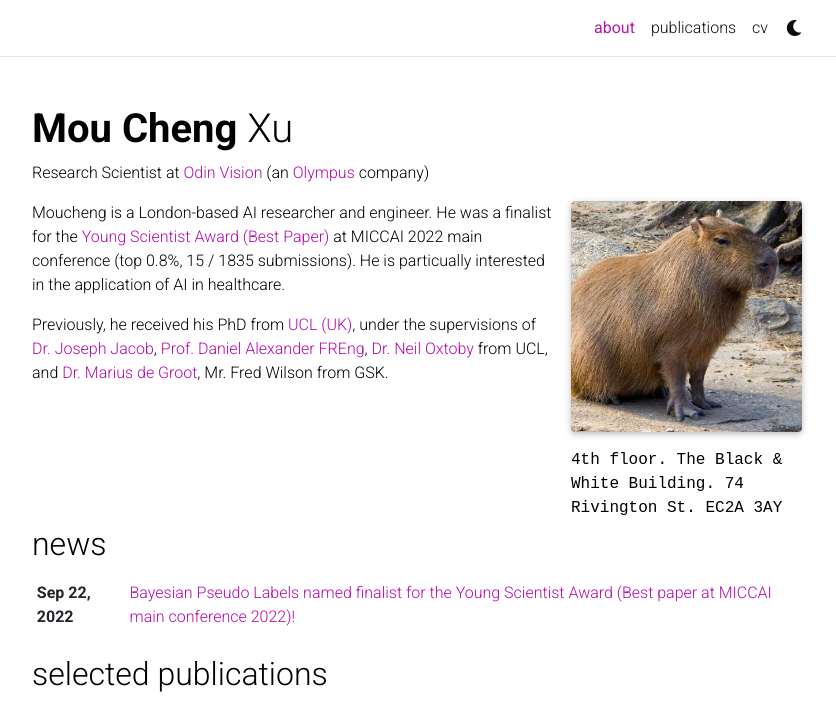
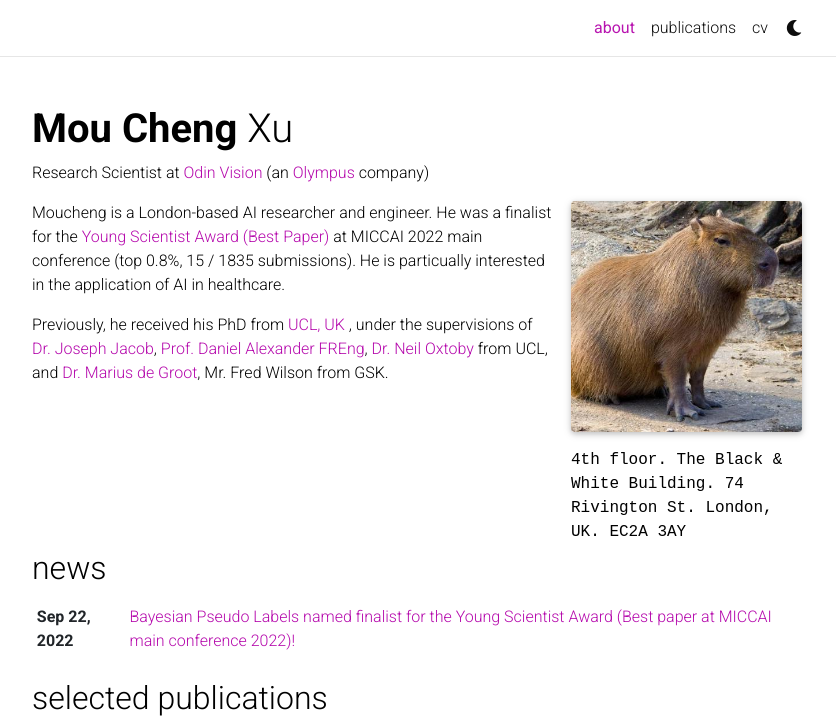
Before and after one commit to moucheng2017/moucheng2017.github.io, a Jekyll site: the page built from _pages/about.md, in a window 1280 px wide and 1015 px high, cut to the strip 0-721 px from the top of the window. Shown: the whole strip, without its empty margins (223-1059 px from the left). Built offline with Jekyll 4.4.1, drawn with Linux system fonts in a browser that asks for light colours; comment, search, counter and statistics services are not loaded; a style sheet for code colours, icons or effects is not loaded.

Commit message:
Update about.md small updates

```diff
--- a/_pages/about.md
+++ b/_pages/about.md
@@ -10,7 +10,7 @@ profile:
   image: prof_pic.jpeg
   image_circular: false # crops the image to make it circular
   address: >
-    <p>4th floor. The Black & White Building. 74 Rivington St. EC2A 3AY </p>
+    <p>4th floor. The Black & White Building. 74 Rivington St. London, UK. EC2A 3AY </p>
 
 news: true  # includes a list of news items
 latest_posts: false  # includes a list of the newest posts
@@ -20,9 +20,9 @@ social: true  # includes social icons at the bottom of the page
 
 <!-- Write your biography here. Tell the world about yourself. Link to your favorite [subreddit](http://reddit.com). You can put a picture in, too. The code is already in, just name your picture `prof_pic.jpg` and put it in the `img/` folder. -->
 
-Moucheng is a London-based AI researcher and engineer. He was a finalist for the <a href='https://moucheng2017.github.io/news/ysa/'>Young Scientist Award (Best Paper)</a> at MICCAI 2022 main conference (top 0.8%, 15 / 1835 submissions). He is particually interested in the application of AI in healthcare.
+Moucheng is a London-based AI researcher and engineer. He was a finalist for the <a href='https://moucheng2017.github.io/news/ysa/'> Young Scientist Award (Best Paper)</a> at MICCAI 2022 main conference (top 0.8%, 15 / 1835 submissions). He is particually interested in the application of AI in healthcare.
 
-Previously, he received his PhD from <a href='https://www.ucl.ac.uk/medical-image-computing/centre-medical-image-computing-cmic'>UCL (UK)</a>, under the supervisions of <a href='https://scholar.google.com/citations?user=XCcV5ocAAAAJ&hl=en'>Dr. Joseph Jacob</a>, <a href='https://scholar.google.com/citations?user=mH-ZOQEAAAAJ&hl=en'>Prof. Daniel Alexander FREng</a>, <a href='https://scholar.google.com/citations?user=uWfRPHEAAAAJ&hl=en'>Dr. Neil Oxtoby</a> from UCL, and <a href='https://scholar.google.com/citations?user=sZ4UbusAAAAJ&hl=en'>Dr. Marius de Groot</a>, Mr. Fred Wilson from GSK.
+Previously, he received his PhD from <a href='https://www.ucl.ac.uk/medical-image-computing/centre-medical-image-computing-cmic'>UCL, UK </a>, under the supervisions of <a href='https://scholar.google.com/citations?user=XCcV5ocAAAAJ&hl=en'>Dr. Joseph Jacob</a>, <a href='https://scholar.google.com/citations?user=mH-ZOQEAAAAJ&hl=en'>Prof. Daniel Alexander FREng</a>, <a href='https://scholar.google.com/citations?user=uWfRPHEAAAAJ&hl=en'>Dr. Neil Oxtoby</a> from UCL, and <a href='https://scholar.google.com/citations?user=sZ4UbusAAAAJ&hl=en'>Dr. Marius de Groot</a>, Mr. Fred Wilson from GSK.
 
 <!-- Previously, he obtained his MRes degree at Hamlyn Centre for Medical Robotics, Imperial College London, and his bachelor degree in mechanical engineering at Cardiff Univesity. -->
 
```
